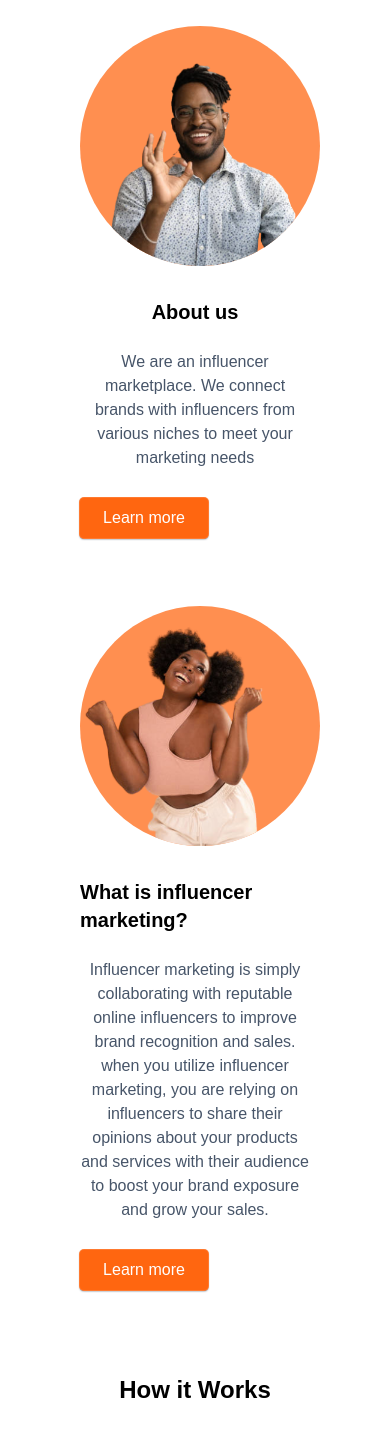
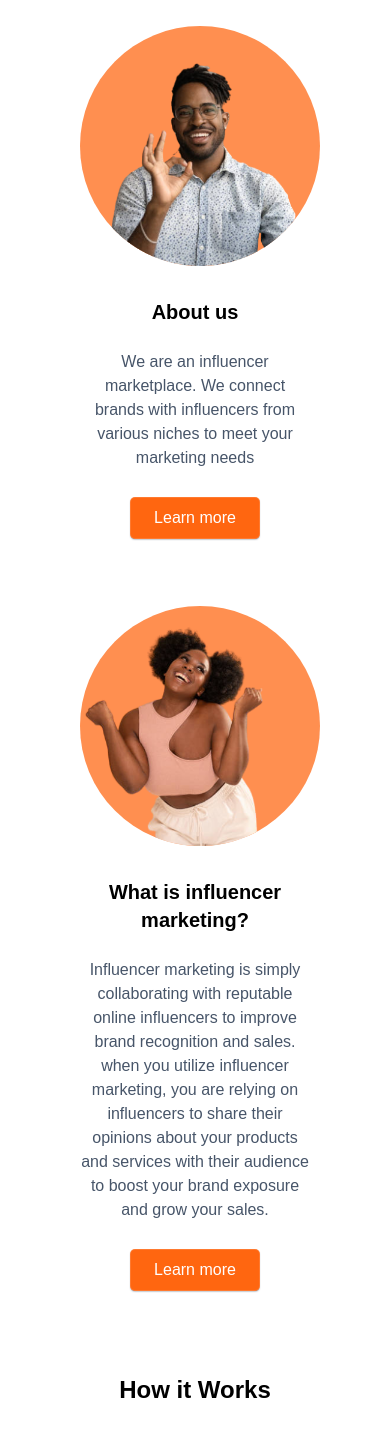
Before and after one commit to STRATIFI-Bravo-Startup-3/Stratifi-React, a React (Create React App) app in the folder stratifi-app/: page / in a window 390 px wide. Shown: the part 629-2081 px from the top of the page. Built offline with nearby package versions, Linux system fonts and the light colour scheme.

Commit message:
About fix

```diff
--- a/stratifi-app/src/components/About.jsx
+++ b/stratifi-app/src/components/About.jsx
@@ -10,13 +10,15 @@ const About = () => {
           <img className="" src={about1} alt="" />
         </div>
         <div className="mx-auto lg:w-2/5 w-full flex flex-col gap-6">
-          <h1 className="mx-auto lg:mx-0 text-xl font-bold">About us</h1>
+          <h1 className="mx-auto lg:mx-0 text-xl font-bold text-center lg:text-start">
+            About us
+          </h1>
           <span className="text-slate-600 lg:w-4/5 w-full text-center lg:text-left">
             We are an influencer marketplace. We connect brands with influencers
             from various niches to meet your marketing needs
           </span>
-          <Link to="/about-us">
-            <button className=" w-32 lg:mx-0 mx-auto my-1 text-white px-4 py-2 active:bg-[#FF8F50] hover:bg-[#FF7A30] bg-[#FF6610] ring-1 ring-[#FF7A30] shadow-sm shadow-slate-600 rounded">
+          <Link to="/about-us" className="lg:mx-0 mx-auto">
+            <button className=" w-32  my-1 text-white px-4 py-2 active:bg-[#FF8F50] hover:bg-[#FF7A30] bg-[#FF6610] ring-1 ring-[#FF7A30] shadow-sm shadow-slate-600 rounded">
               Learn more
             </button>
           </Link>
@@ -27,7 +29,7 @@ const About = () => {
           <img className="" src={about2} alt="" />
         </div>
         <div className="mx-auto lg:ml-48 lg:w-2/5 w-full flex flex-col gap-6">
-          <h1 className="mx-auto lg:mx-0 text-xl font-bold">
+          <h1 className="mx-auto text-center lg:text-start lg:mx-0 text-xl font-bold">
             What is influencer marketing?
           </h1>
           <span className="text-slate-600 lg:w-4/5 w-full text-center lg:text-left">
@@ -37,8 +39,8 @@ const About = () => {
             opinions about your products and services with their audience to
             boost your brand exposure and grow your sales.
           </span>
-          <Link to="/about-us">
-            <button className=" w-32 lg:mx-0 mx-auto my-1 text-white px-4 py-2 active:bg-[#FF8F50] hover:bg-[#FF7A30] bg-[#FF6610] ring-1 ring-[#FF7A30] shadow-sm shadow-slate-600 rounded">
+          <Link to="/about-us" className="lg:mx-0 mx-auto">
+            <button className=" w-32 l my-1 text-white px-4 py-2 active:bg-[#FF8F50] hover:bg-[#FF7A30] bg-[#FF6610] ring-1 ring-[#FF7A30] shadow-sm shadow-slate-600 rounded">
               Learn more
             </button>
           </Link>
```
